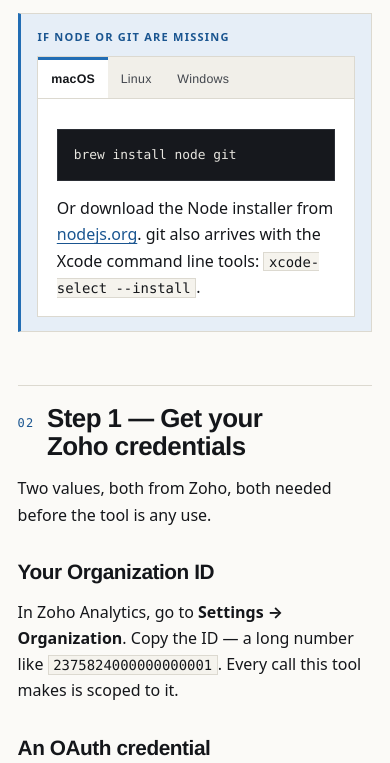
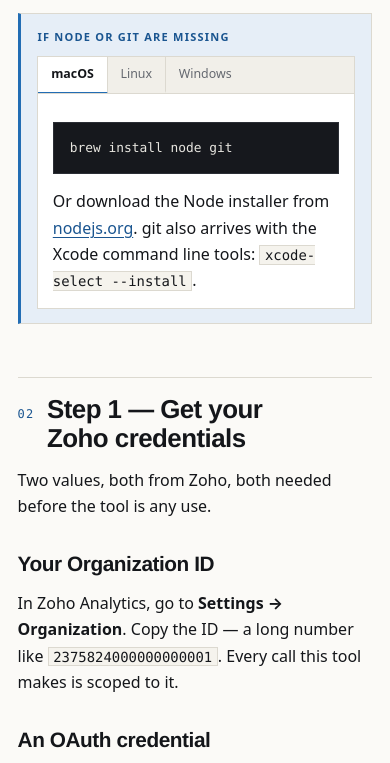
Before and after one commit to sathishkumar-ks-8646/za-codemode, a website: page guide/02-install.html in a window 390 px wide. Shown: the part 1358-2121 px from the top of the page. Drawn offline with Linux system fonts and the light colour scheme.

Commit message:
Make guide tabs horizontal, refine label font

```diff
--- a/guide/02-install.html
+++ b/guide/02-install.html
@@ -82,7 +82,7 @@
 <section id="what-you-need">
 <h2><span class="num">01</span>What you need</h2>
 <div class="table-wrap"><table><thead><tr><th class="col-narrow">Requirement</th><th>Check or get it</th></tr></thead><tbody><tr><td class="col-narrow">A Zoho Analytics organization</td><td>You will need its ID — <a href="#step-1-get-your-zoho-credentials">step 1</a></td></tr><tr><td class="col-narrow">An MCP-capable agent</td><td>Claude Code, Claude Desktop, Cursor, VS Code, Windsurf</td></tr><tr><td class="col-narrow">Node.js 20 or newer</td><td><code>node --version</code></td></tr><tr><td class="col-narrow">git</td><td><code>git --version</code></td></tr><tr><td class="col-narrow">A terminal</td><td><code>login</code> asks questions; your agent cannot answer them for you</td></tr></tbody></table></div>
-<div class="note note--info"><div class="note__title">If Node or git are missing</div><div class="tabs" data-tab-group="os"><div class="tabs__list" role="tablist" aria-orientation="vertical"><button class="tabs__tab" role="tab" type="button" id="tabs-02-install-1-t0" aria-controls="tabs-02-install-1-p0" aria-selected="true" tabindex="0" data-tab-label="macOS">macOS</button><button class="tabs__tab" role="tab" type="button" id="tabs-02-install-1-t1" aria-controls="tabs-02-install-1-p1" aria-selected="false" tabindex="-1" data-tab-label="Linux">Linux</button><button class="tabs__tab" role="tab" type="button" id="tabs-02-install-1-t2" aria-controls="tabs-02-install-1-p2" aria-selected="false" tabindex="-1" data-tab-label="Windows">Windows</button></div><div class="tabs__panels"><div class="tabs__panel" role="tabpanel" id="tabs-02-install-1-p0" aria-labelledby="tabs-02-install-1-t0" data-active="true"><p class="tabs__panel-label">macOS</p><pre><code class="lang-bash">brew install node git</code></pre>
+<div class="note note--info"><div class="note__title">If Node or git are missing</div><div class="tabs" data-tab-group="os"><div class="tabs__list" role="tablist" aria-orientation="horizontal"><button class="tabs__tab" role="tab" type="button" id="tabs-02-install-1-t0" aria-controls="tabs-02-install-1-p0" aria-selected="true" tabindex="0" data-tab-label="macOS">macOS</button><button class="tabs__tab" role="tab" type="button" id="tabs-02-install-1-t1" aria-controls="tabs-02-install-1-p1" aria-selected="false" tabindex="-1" data-tab-label="Linux">Linux</button><button class="tabs__tab" role="tab" type="button" id="tabs-02-install-1-t2" aria-controls="tabs-02-install-1-p2" aria-selected="false" tabindex="-1" data-tab-label="Windows">Windows</button></div><div class="tabs__panels"><div class="tabs__panel" role="tabpanel" id="tabs-02-install-1-p0" aria-labelledby="tabs-02-install-1-t0" data-active="true"><p class="tabs__panel-label">macOS</p><pre><code class="lang-bash">brew install node git</code></pre>
 <p>Or download the Node installer from <a href="https://nodejs.org">nodejs.org</a>. git also arrives with the Xcode command line tools: <code>xcode-select --install</code>.</p></div><div class="tabs__panel" role="tabpanel" id="tabs-02-install-1-p1" aria-labelledby="tabs-02-install-1-t1"><p class="tabs__panel-label">Linux</p><pre><code class="lang-bash"># Debian, Ubuntu
 sudo apt install nodejs npm git
 
@@ -118,7 +118,7 @@ sudo dnf install nodejs git</code></pre>
 <section id="step-2-install-the-tool">
 <h2><span class="num">04</span>Step 2 — Install the tool</h2>
 <p>Not on npm yet, so it installs from a clone. Three commands anywhere you keep source:</p>
-<div class="tabs" data-tab-group="os"><div class="tabs__list" role="tablist" aria-orientation="vertical"><button class="tabs__tab" role="tab" type="button" id="tabs-02-install-2-t0" aria-controls="tabs-02-install-2-p0" aria-selected="true" tabindex="0" data-tab-label="macOS">macOS</button><button class="tabs__tab" role="tab" type="button" id="tabs-02-install-2-t1" aria-controls="tabs-02-install-2-p1" aria-selected="false" tabindex="-1" data-tab-label="Linux">Linux</button><button class="tabs__tab" role="tab" type="button" id="tabs-02-install-2-t2" aria-controls="tabs-02-install-2-p2" aria-selected="false" tabindex="-1" data-tab-label="Windows">Windows</button></div><div class="tabs__panels"><div class="tabs__panel" role="tabpanel" id="tabs-02-install-2-p0" aria-labelledby="tabs-02-install-2-t0" data-active="true"><p class="tabs__panel-label">macOS</p><pre><code class="lang-bash">git clone https://github.com/sathishkumar-ks-8646/za-codemode.git
+<div class="tabs" data-tab-group="os"><div class="tabs__list" role="tablist" aria-orientation="horizontal"><button class="tabs__tab" role="tab" type="button" id="tabs-02-install-2-t0" aria-controls="tabs-02-install-2-p0" aria-selected="true" tabindex="0" data-tab-label="macOS">macOS</button><button class="tabs__tab" role="tab" type="button" id="tabs-02-install-2-t1" aria-controls="tabs-02-install-2-p1" aria-selected="false" tabindex="-1" data-tab-label="Linux">Linux</button><button class="tabs__tab" role="tab" type="button" id="tabs-02-install-2-t2" aria-controls="tabs-02-install-2-p2" aria-selected="false" tabindex="-1" data-tab-label="Windows">Windows</button></div><div class="tabs__panels"><div class="tabs__panel" role="tabpanel" id="tabs-02-install-2-p0" aria-labelledby="tabs-02-install-2-t0" data-active="true"><p class="tabs__panel-label">macOS</p><pre><code class="lang-bash">git clone https://github.com/sathishkumar-ks-8646/za-codemode.git
 cd za-codemode
 npm install
 npm link</code></pre>
@@ -162,7 +162,7 @@ Stored under "zoho-analytics-codemode" / "default" in the Keychain.
 <section id="step-4-connect-your-agent">
 <h2><span class="num">06</span>Step 4 — Connect your agent</h2>
 <p><code>login</code> prints the block to paste. It holds no secrets — just the command to run:</p>
-<div class="tabs" data-tab-group="agent"><div class="tabs__list" role="tablist" aria-orientation="vertical"><button class="tabs__tab" role="tab" type="button" id="tabs-02-install-3-t0" aria-controls="tabs-02-install-3-p0" aria-selected="true" tabindex="0" data-tab-label="Claude Code">Claude Code</button><button class="tabs__tab" role="tab" type="button" id="tabs-02-install-3-t1" aria-controls="tabs-02-install-3-p1" aria-selected="false" tabindex="-1" data-tab-label="Claude Desktop">Claude Desktop</button><button class="tabs__tab" role="tab" type="button" id="tabs-02-install-3-t2" aria-controls="tabs-02-install-3-p2" aria-selected="false" tabindex="-1" data-tab-label="Cursor">Cursor</button><button class="tabs__tab" role="tab" type="button" id="tabs-02-install-3-t3" aria-controls="tabs-02-install-3-p3" aria-selected="false" tabindex="-1" data-tab-label="VS Code">VS Code</button><button class="tabs__tab" role="tab" type="button" id="tabs-02-install-3-t4" aria-controls="tabs-02-install-3-p4" aria-selected="false" tabindex="-1" data-tab-label="Windsurf">Windsurf</button></div><div class="tabs__panels"><div class="tabs__panel" role="tabpanel" id="tabs-02-install-3-p0" aria-labelledby="tabs-02-install-3-t0" data-active="true"><p class="tabs__panel-label">Claude Code</p><p>One command, nothing to edit:</p>
+<div class="tabs" data-tab-group="agent"><div class="tabs__list" role="tablist" aria-orientation="horizontal"><button class="tabs__tab" role="tab" type="button" id="tabs-02-install-3-t0" aria-controls="tabs-02-install-3-p0" aria-selected="true" tabindex="0" data-tab-label="Claude Code">Claude Code</button><button class="tabs__tab" role="tab" type="button" id="tabs-02-install-3-t1" aria-controls="tabs-02-install-3-p1" aria-selected="false" tabindex="-1" data-tab-label="Claude Desktop">Claude Desktop</button><button class="tabs__tab" role="tab" type="button" id="tabs-02-install-3-t2" aria-controls="tabs-02-install-3-p2" aria-selected="false" tabindex="-1" data-tab-label="Cursor">Cursor</button><button class="tabs__tab" role="tab" type="button" id="tabs-02-install-3-t3" aria-controls="tabs-02-install-3-p3" aria-selected="false" tabindex="-1" data-tab-label="VS Code">VS Code</button><button class="tabs__tab" role="tab" type="button" id="tabs-02-install-3-t4" aria-controls="tabs-02-install-3-p4" aria-selected="false" tabindex="-1" data-tab-label="Windsurf">Windsurf</button></div><div class="tabs__panels"><div class="tabs__panel" role="tabpanel" id="tabs-02-install-3-p0" aria-labelledby="tabs-02-install-3-t0" data-active="true"><p class="tabs__panel-label">Claude Code</p><p>One command, nothing to edit:</p>
 <pre><code class="lang-bash">claude mcp add zoho-analytics-code-mode -- za-codemode</code></pre>
 <p>Check it registered:</p>
 <pre><code class="lang-bash">claude mcp list</code></pre></div><div class="tabs__panel" role="tabpanel" id="tabs-02-install-3-p1" aria-labelledby="tabs-02-install-3-t1"><p class="tabs__panel-label">Claude Desktop</p><p>Edit <code>claude_desktop_config.json</code>:</p>
--- a/guide/assets/migration.css
+++ b/guide/assets/migration.css
@@ -790,44 +790,51 @@ dl.kv dd { margin: 0; }
 }
 
 /* ----------------------------------------------------------- 23. Tabs --- */
-/* Vertical tab sets: labels in a column, one pane at a time. Used where the
-   reader needs exactly one variant — their OS, their agent — and the rest is
-   noise on the page.
+/* Horizontal tab sets: labels in a row above the pane, one pane at a time.
+   Used where the reader needs exactly one variant — their OS, their agent —
+   and the rest is noise on the page.
+
+   Labels are set in the body face, not the narrow display face. They are
+   interface chrome the reader scans and clicks, not editorial headings, and
+   the condensed grotesque reads as cramped at this size.
 
    Progressive enhancement: every pane ships visible and the hiding rule is
    gated behind [data-enhanced], which migration.js adds. Scripting off means
    all panes show, stacked, each under its own label. */
 
 .tabs {
-  display: grid; grid-template-columns: minmax(8.5rem, 13rem) minmax(0, 1fr);
   border: 1px solid var(--rule); background: var(--paper-2);
 }
 
 .tabs__list {
-  display: flex; flex-direction: column;
-  border-right: 1px solid var(--rule); background: var(--paper-3);
+  display: flex; flex-direction: row; overflow-x: auto;
+  border-bottom: 1px solid var(--rule); background: var(--paper-3);
+  -webkit-overflow-scrolling: touch; scrollbar-width: thin;
 }
 
 .tabs__tab {
-  appearance: none; background: none; border: 0; border-left: 3px solid transparent;
-  border-bottom: 1px solid var(--rule);
-  padding: 0.62rem 0.85rem; text-align: left; cursor: pointer;
-  font-family: var(--font-display); font-size: var(--t--1);
-  letter-spacing: 0.02em; color: var(--ink-2); white-space: nowrap;
+  appearance: none; background: none; border: 0;
+  border-bottom: 2px solid transparent; border-right: 1px solid var(--rule);
+  padding: 0.6rem 1.05rem; text-align: left; cursor: pointer;
+  font-family: var(--font-body); font-size: var(--t-0); font-weight: 500;
+  line-height: 1.3; letter-spacing: 0; color: var(--ink-3);
+  white-space: nowrap; flex: 0 0 auto;
+  /* Reserve the selected weight so the row does not reflow on click. */
+  min-width: max-content;
 }
-.tabs__tab:last-child { border-bottom: 0; }
+.tabs__tab:last-child { border-right: 0; }
 .tabs__tab:hover { color: var(--ink); background: var(--paper-2); }
 .tabs__tab:focus-visible { outline: 2px solid var(--accent); outline-offset: -2px; }
 
 .tabs__tab[aria-selected="true"] {
-  background: var(--paper-2); color: var(--ink); font-weight: 700;
-  border-left-color: var(--accent);
-  /* Pull the pane and its label together across the dividing rule. */
-  margin-right: -1px; border-right: 1px solid var(--paper-2);
+  background: var(--paper-2); color: var(--ink); font-weight: 600;
+  border-bottom-color: var(--accent);
+  /* Sit the selected label on top of the dividing rule, not above it. */
+  margin-bottom: -1px; padding-bottom: calc(0.6rem + 1px);
 }
 
 .tabs__panels { min-width: 0; }
-.tabs__panel { padding: 1rem 1.15rem; }
+.tabs__panel { padding: 1.05rem 1.15rem; }
 .tabs__panel > :first-child { margin-top: 0; }
 .tabs__panel > * + * { margin-top: 0.75rem; }
 .tabs__panel pre { margin-left: 0; }
@@ -836,13 +843,12 @@ dl.kv dd { margin: 0; }
 .tabs[data-enhanced] .tabs__panel { display: none; }
 .tabs[data-enhanced] .tabs__panel[data-active="true"] { display: block; }
 
-/* Without the script the tab column cannot line up with stacked panes, so
-   each pane carries its own label and a rule to separate it. Enhanced, the
-   label is redundant with the selected tab — hide it, but keep it for screen
-   readers rather than removing it from the tree. */
+/* Without the script every pane shows, so each names itself. Enhanced, the
+   label is redundant with the selected tab — hide it visually but keep it in
+   the tree for screen readers. */
 .tabs__panel-label {
-  font-family: var(--font-display); font-size: var(--t--1); font-weight: 700;
-  letter-spacing: 0.02em; color: var(--ink-3);
+  font-family: var(--font-body); font-size: var(--t--1); font-weight: 600;
+  letter-spacing: 0.04em; color: var(--ink-3);
   text-transform: uppercase; margin-bottom: 0.2rem;
 }
 .tabs:not([data-enhanced]) .tabs__panel + .tabs__panel { border-top: 1px solid var(--rule); }
@@ -873,20 +879,10 @@ dl.kv dd { margin: 0; }
   .doc { padding-top: 1.6rem; }
   .ba { grid-template-columns: minmax(0, 1fr); }
 
-  /* Narrow: the label column becomes a scrolling row above the pane. */
-  .tabs { grid-template-columns: minmax(0, 1fr); }
-  .tabs__list {
-    flex-direction: row; overflow-x: auto; border-right: 0;
-    border-bottom: 1px solid var(--rule); -webkit-overflow-scrolling: touch;
-  }
-  .tabs__tab {
-    border-bottom: 0; border-left: 0; border-top: 3px solid transparent;
-    padding: 0.55rem 0.8rem;
-  }
-  .tabs__tab[aria-selected="true"] {
-    border-left-color: transparent; border-top-color: var(--accent);
-    margin-right: 0; border-right: 0;
-  }
+  /* Narrow: the row already scrolls; just buy back some horizontal space. */
+  .tabs__tab { padding: 0.55rem 0.8rem; font-size: var(--t--1); }
+  .tabs__tab[aria-selected="true"] { padding-bottom: calc(0.55rem + 1px); }
+  .tabs__panel { padding: 0.9rem; }
 }
 
 @media print {
--- a/guide/assets/migration.js
+++ b/guide/assets/migration.js
@@ -263,8 +263,8 @@
         if (tab && set.contains(tab)) { select(set, tab, true); }
       });
 
-      // Left/right and up/down both work: the set is a column on wide
-      // screens and a row on narrow ones, so neither axis is wrong.
+      // The row is horizontal, so left/right is the expected axis; up/down is
+      // accepted too rather than silently doing nothing under a reader's hand.
       set.addEventListener("keydown", function (ev) {
         var current = tabs.indexOf(document.activeElement);
         if (current < 0) { return; }
```
Also changed, not shown: guide/README.md, 1 other file.
